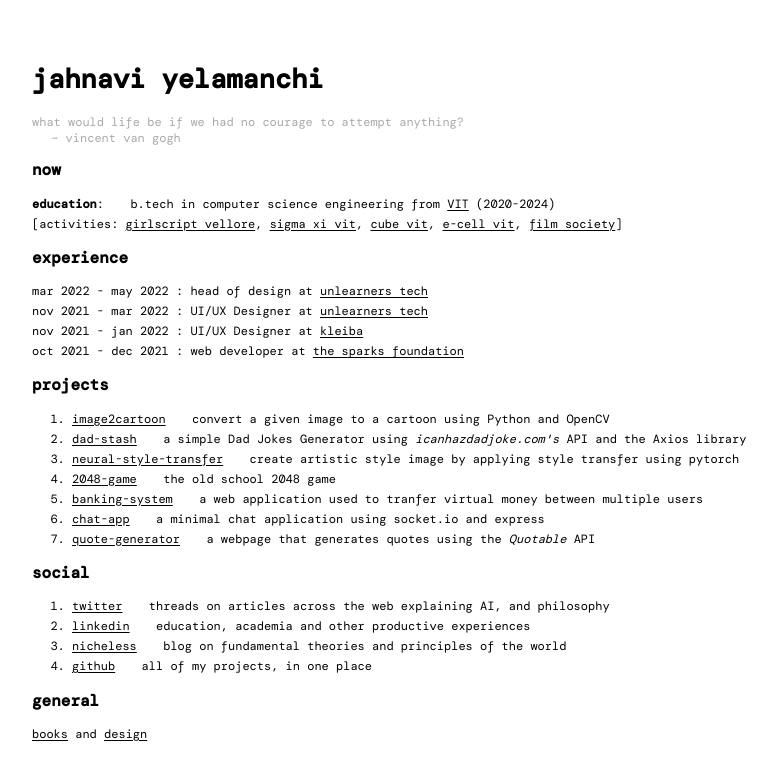
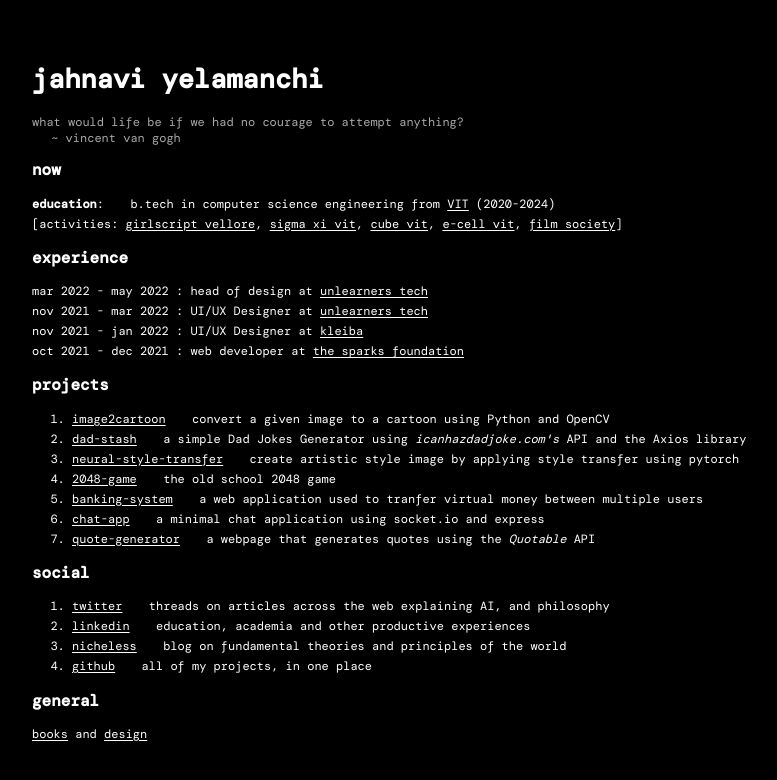
Before and after one commit to jahnavi-yelamanchi/website2022, a plain HTML site: page index.html in a window 1280 px wide. Shown: the top 780 px of the page, without its empty margins (126-903 px from the left). Drawn offline with nearby package versions, Linux system fonts and the light colour scheme; a web font is replaced by a local one.

Commit message:
update colour to #FF3C54

```diff
--- a/style.css
+++ b/style.css
@@ -1,8 +1,8 @@
 body {
 	padding-left: 150px;
 	padding-top: 35px;
-	/*background-color: black;*/
-	/*color:white;*/
+	background-color: black;
+	color:white;
 	display: block;
 	font-size: 12px;
 	font-family: 'DM Mono', monospace;
@@ -38,7 +38,7 @@ a, a:visited, a:active {
   color: inherit;
 }
 a:hover{
-	color: grey;
+	color: #FF3C54;
 }
 .quote{
 	font-weight: 300;
```
